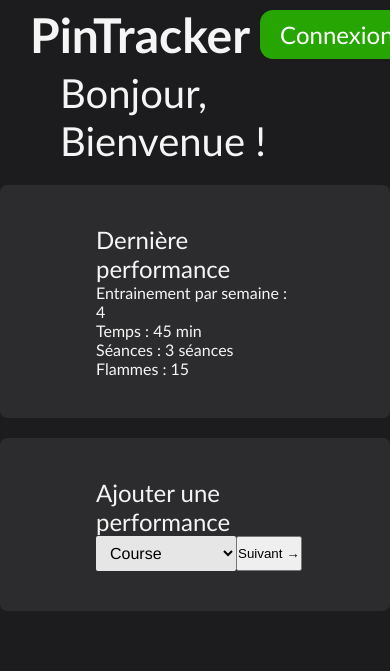
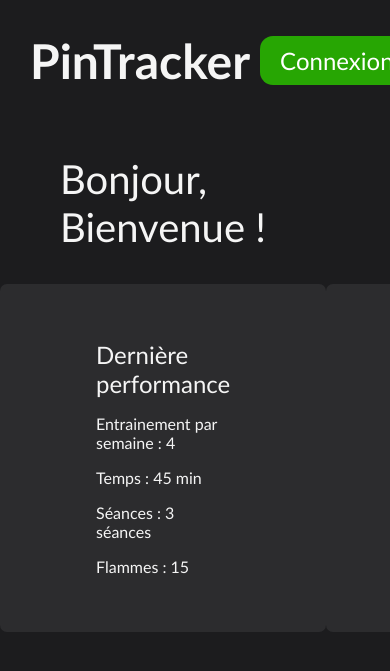
Before and after one commit to orgus33/Projet_NSI, a PHP site: page / in a window 390 px wide; the page is wider, and only the part inside the window is pictured. Shown: the top 671 px of that part. Run offline with PHP 8.4, Linux system fonts and the light colour scheme.

Commit message:
Add files via upload

```diff
--- a/index.php
+++ b/index.php
@@ -1,9 +1,8 @@
 <?php
 
 include("templates/top.php")
+
 ?>
-<link rel="stylesheet" href="index.css">
-</head>
 
 <body>
    <header>
--- a/styles/style.css
+++ b/styles/style.css
@@ -49,24 +49,6 @@
 .sec-1 {
 	display: flex;
 	justify-content: space-around;
-}
-
-@media screen and (max-width: 880px) {
-	.sec-1 {
-		display: flex;
-		flex-direction: column;
-		align-content: center;
-		justify-content: center;
-	}
-
-	.box {
-		border-radius: 7px;
-		padding: 2.5em 6em;
-		background-color: #2c2c2e;
-		font-weight: normal;
-		margin-top: 20px;
-		justify-content: center;
-	}
 }
 
 .box {
--- a/templates/top.php
+++ b/templates/top.php
@@ -4,5 +4,5 @@
 <head>
   <meta charset="utf-8">
   <meta name="viewport" content="width=device-width, initial-scale=1" />
-  <link rel="stylesheet" type="text/css" href="../styles/style.css">
+  <link rel="stylesheet" type="text/css" href="styles/style.css">
   <title>PinTracker</title>
```
Also changed, not shown: connexion.php (+25 -0 lines).
